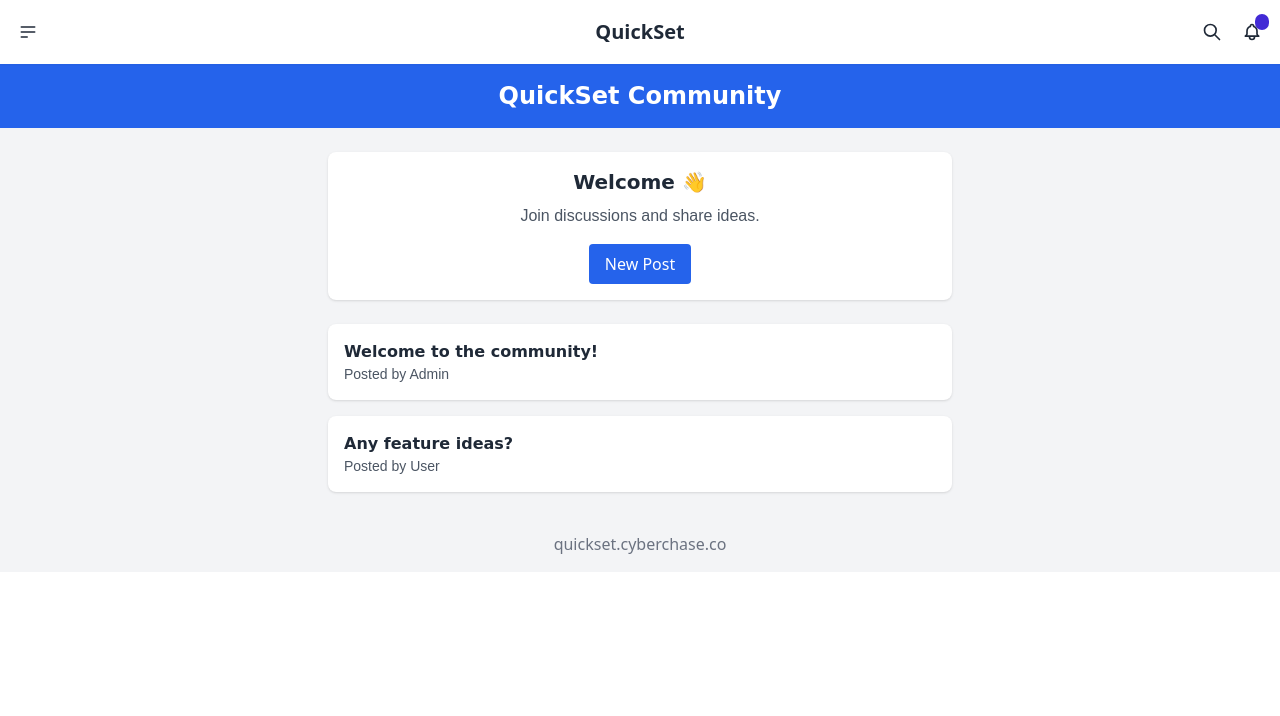
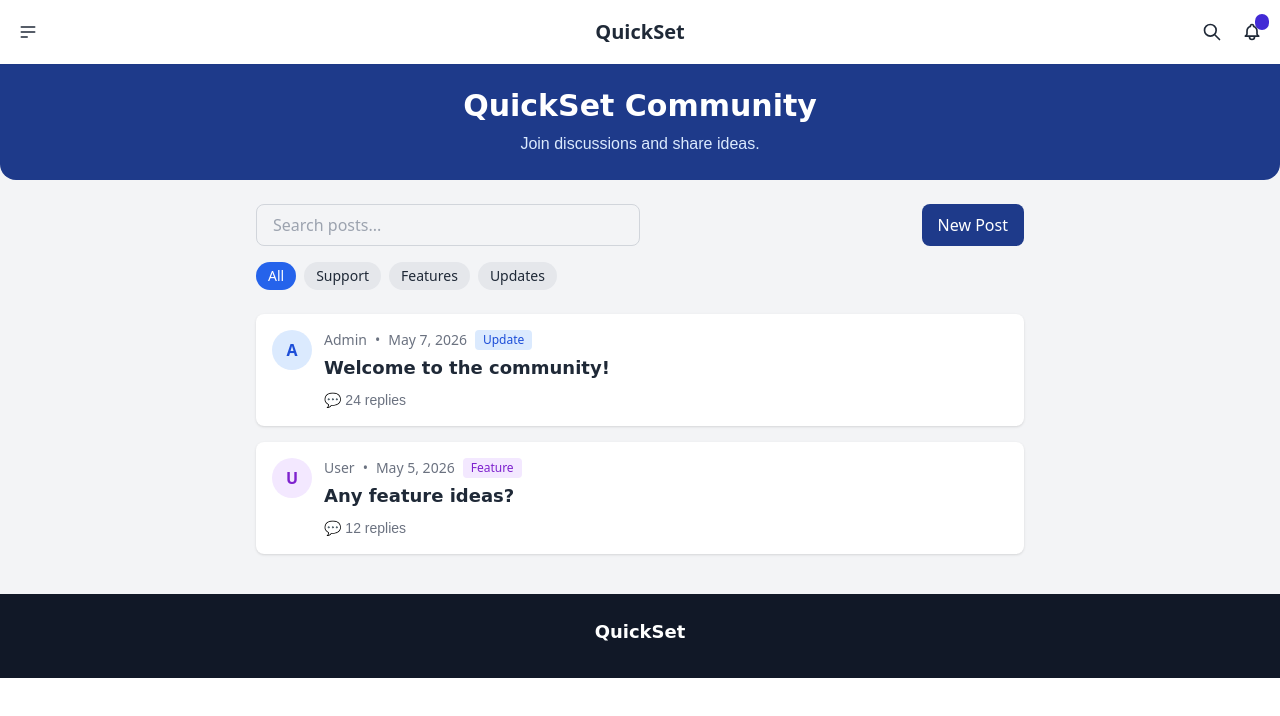
Before and after one commit to Brooklyn-STEAM/quickset, a website built with Vite: page src/pages/com.html in a window 1280 px wide. Built offline with nearby package versions, Linux system fonts and the light colour scheme.

Commit message:
Ctc #4 (#61)
* change my contact intro

* change my contact intro

* fix contact page

* fix contact page

* fix contact page

```diff
--- a/src/pages/com.html
+++ b/src/pages/com.html
@@ -41,44 +41,141 @@
 </head>
 <body class="bg-gray-100 text-gray-800">
 
-  <!-- Header -->
-  <header class="bg-blue-600 text-white p-4 text-center">
-    <h1 class="text-2xl font-bold">QuickSet Community</h1>
+
+
+</footer><!-- HEADER -->
+<header class="bg-blue-900 text-white rounded-b-2xl p-6 text-center">
+  <h1 class="text-3xl font-bold">
+    QuickSet Community
+  </h1>
+
+  <p class="mt-2 text-blue-100">
+    Join discussions and share ideas.
+  </p>
 </header>
 
-  <!-- Main -->
-  <main class="max-w-2xl mx-auto p-6">
+<!-- TOP BAR -->
+<div class="max-w-3xl mx-auto mt-6 flex flex-col md:flex-row gap-3 justify-between">
 
-    <!-- Intro -->
-    <div class="bg-white p-4 rounded-lg shadow mb-6 text-center">
-      <h2 class="text-xl font-semibold">Welcome 👋</h2>
-      <p class="text-gray-600 mt-2">Join discussions and share ideas.</p>
-      <button class="mt-4 px-4 py-2 bg-blue-600 text-white rounded hover:bg-blue-700">
+  <!-- Search -->
+  <input
+    type="text"
+    placeholder="Search posts..."
+    class="border border-gray-300 rounded-lg px-4 py-2 w-full md:w-1/2"
+  />
+
+  <!-- New Post -->
+  <button class="bg-blue-900 text-white px-4 py-2 rounded-lg hover:bg-blue-700">
     New Post
   </button>
+
 </div>
 
-    <!-- Posts -->
-    <div class="space-y-4">
+<!-- CATEGORY FILTERS -->
+<div class="max-w-3xl mx-auto mt-4 flex gap-2 flex-wrap">
 
-      <div class="bg-white p-4 rounded-lg shadow">
-        <h3 class="font-bold">Welcome to the community!</h3>
-        <p class="text-gray-600 text-sm">Posted by Admin</p>
+  <button class="bg-blue-600 text-white px-3 py-1 rounded-full text-sm">
+    All
+  </button>
+
+  <button class="bg-gray-200 px-3 py-1 rounded-full text-sm">
+    Support
+  </button>
+
+  <button class="bg-gray-200 px-3 py-1 rounded-full text-sm">
+    Features
+  </button>
+
+  <button class="bg-gray-200 px-3 py-1 rounded-full text-sm">
+    Updates
+  </button>
+
 </div>
 
+<!-- POSTS -->
+<main class="max-w-3xl mx-auto mt-6 space-y-4">
+
+  <!-- Post -->
   <div class="bg-white p-4 rounded-lg shadow">
-        <h3 class="font-bold">Any feature ideas?</h3>
-        <p class="text-gray-600 text-sm">Posted by User</p>
+
+    <div class="flex gap-3">
+
+      <!-- Avatar -->
+      <div class="w-10 h-10 rounded-full bg-blue-100 text-blue-700 flex items-center justify-center font-bold">
+        A
       </div>
 
+      <!-- Content -->
+      <div class="flex-1">
+
+        <div class="flex items-center gap-2 text-sm text-gray-500">
+          <span>Admin</span>
+          <span>•</span>
+          <span>May 7, 2026</span>
+          <span class="bg-blue-100 text-blue-700 px-2 py-0.5 rounded text-xs">
+            Update
+          </span>
+        </div>
+
+        <h2 class="font-bold text-lg mt-1">
+          Welcome to the community!
+        </h2>
+
+        <p class="text-sm text-gray-500 mt-2">
+          💬 24 replies
+        </p>
+
+      </div>
+    </div>
+  </div>
+
+  <!-- Post -->
+  <div class="bg-white p-4 rounded-lg shadow">
+
+    <div class="flex gap-3">
+
+      <!-- Avatar -->
+      <div class="w-10 h-10 rounded-full bg-purple-100 text-purple-700 flex items-center justify-center font-bold">
+        U
+      </div>
+
+      <!-- Content -->
+      <div class="flex-1">
+
+        <div class="flex items-center gap-2 text-sm text-gray-500">
+          <span>User</span>
+          <span>•</span>
+          <span>May 5, 2026</span>
+          <span class="bg-purple-100 text-purple-700 px-2 py-0.5 rounded text-xs">
+            Feature
+          </span>
+        </div>
+
+        <h2 class="font-bold text-lg mt-1">
+          Any feature ideas?
+        </h2>
+
+        <p class="text-sm text-gray-500 mt-2">
+          💬 12 replies
+        </p>
+
+      </div>
+    </div>
   </div>
 
 </main>
 
-  <!-- Footer -->
-  <footer class="text-center text-gray-500 p-4">
-    quickset.cyberchase.co
+<!-- FOOTER -->
+<footer class="bg-gray-900 text-gray-300 mt-10 p-6 text-center">
+
+  <h3 class="text-white font-semibold text-lg">
+    QuickSet
+  </h3>
+
+  <p class="mt-2 text-sm text-gray-400">
+
+
+
+  </p>
+
 </footer>
-
-</body>
-</html>
--- a/src/pages/contact-me.html
+++ b/src/pages/contact-me.html
@@ -8,16 +8,16 @@
   <link rel="stylesheet" href="/src/styles/main.css">
 </head>
 
-<body>
+<body class="bg-blue-900">
   <div class="navbar bg-base-100 shadow-sm">
     <div class="navbar-start">
       <div class="dropdown">
         <div tabindex="0" role="button" class="btn btn-ghost btn-circle">
-          <svg xmlns="http://www.w3.org/2000/svg" class="h-5 w-5" fill="none" viewBox="0 0 24 24" stroke="currentColor"> <path stroke-linecap="round" stroke-linejoin="round" stroke-width="2" d="M4 6h16M4 12h16M4 18h7" /> </svg>
+          <svg xmlns="http://www.w3.org/2000/svg" class="h-5 w-5" fill="none" viewBox="0 0 24 24" stroke="currentColor">
+            <path stroke-linecap="round" stroke-linejoin="round" stroke-width="2" d="M4 6h16M4 12h16M4 18h7" />
+          </svg>
         </div>
-        <ul
-          tabindex="-1"
-          class="menu menu-sm dropdown-content bg-base-100 rounded-box z-1 mt-3 w-52 p-2 shadow">
+        <ul tabindex="-1" class="menu menu-sm dropdown-content bg-base-100 rounded-box z-1 mt-3 w-52 p-2 shadow">
           <li><a href="index.html">Homepage</a></li>
           <li><a href="about.html">About</a></li>
           <li><a href="product.html">Product</a></li>
@@ -31,25 +31,32 @@
     </div>
     <div class="navbar-end">
       <button class="btn btn-ghost btn-circle">
-        <svg xmlns="http://www.w3.org/2000/svg" class="h-5 w-5" fill="none" viewBox="0 0 24 24" stroke="currentColor"> <path stroke-linecap="round" stroke-linejoin="round" stroke-width="2" d="M21 21l-6-6m2-5a7 7 0 11-14 0 7 7 0 0114 0z" /> </svg>
+        <svg xmlns="http://www.w3.org/2000/svg" class="h-5 w-5" fill="none" viewBox="0 0 24 24" stroke="currentColor">
+          <path stroke-linecap="round" stroke-linejoin="round" stroke-width="2"
+            d="M21 21l-6-6m2-5a7 7 0 11-14 0 7 7 0 0114 0z" />
+        </svg>
       </button>
       <button class="btn btn-ghost btn-circle">
         <div class="indicator">
-          <svg xmlns="http://www.w3.org/2000/svg" class="h-5 w-5" fill="none" viewBox="0 0 24 24" stroke="currentColor"> <path stroke-linecap="round" stroke-linejoin="round" stroke-width="2" d="M15 17h5l-1.405-1.405A2.032 2.032 0 0118 14.158V11a6.002 6.002 0 00-4-5.659V5a2 2 0 10-4 0v.341C7.67 6.165 6 8.388 6 11v3.159c0 .538-.214 1.055-.595 1.436L4 17h5m6 0v1a3 3 0 11-6 0v-1m6 0H9" /> </svg>
+          <svg xmlns="http://www.w3.org/2000/svg" class="h-5 w-5" fill="none" viewBox="0 0 24 24" stroke="currentColor">
+            <path stroke-linecap="round" stroke-linejoin="round" stroke-width="2"
+              d="M15 17h5l-1.405-1.405A2.032 2.032 0 0118 14.158V11a6.002 6.002 0 00-4-5.659V5a2 2 0 10-4 0v.341C7.67 6.165 6 8.388 6 11v3.159c0 .538-.214 1.055-.595 1.436L4 17h5m6 0v1a3 3 0 11-6 0v-1m6 0H9" />
+          </svg>
           <span class="badge badge-xs badge-primary indicator-item"></span>
         </div>
       </button>
     </div>
   </div>
 
-  <div class="isolate bg-white px-6 py-24 sm:py-32 lg:px-8">
+
   <div aria-hidden="true" class="absolute inset-x-0 -top-40 -z-10 transform-gpu overflow-hidden blur-3xl sm:-top-80">
   </div>
   <div class="mx-auto max-w-2xl text-center">
     <h2 class="text-4xl font-semibold tracking-tight text-balance text-gray-900 sm:text-5xl">Contact Us</h2>
-      <p class="mt-2 text-lg/8 text-gray-600">Welcome to Quickset may you please complete this for us </p>
+    <p class="mt-2 text-lg/8 text-gray-600"> Welcome to Quickset may you please complete this for us. Have a question?
+      Send us a message and we'll get back to you within 1 business day </p>
     <form action="#" method="POST" class="mx-auto mt-16 max-w-xl sm:mt-20">
-        <div class="grid grid-cols-1 gap-x-8 gap-y-6 sm:grid-cols-2">
+      <div class="flex flex-col">
         <div>
           <label for="first-name" class="block text-sm/6 font-semibold text-gray-900">First name</label>
           <div class="mt-2.5">
@@ -65,10 +72,17 @@
           </div>
         </div>
         <div class="sm:col-span-2">
-            <label for="company" class="block text-sm/6 font-semibold text-gray-900">Company</label>
+          <label for="company" class="block text-sm/6 font-semibold text-gray-900">company</label>
           <div class="mt-2.5">
-              <input id="company" type="text" name="company" autocomplete="organization"
+            <input id="company " type="text" name="company" autocomplete="organization"
               class="block w-full rounded-md bg-white px-3.5 py-2 text-base text-gray-900 outline-1 -outline-offset-1 outline-gray-300 placeholder:text-gray-400 focus:outline-2 focus:-outline-offset-2 focus:outline-indigo-600" />
+          </div>
+        </div>
+        <div class="sm:col-span-2">
+          <label for="company" class="block text-sm/6 font-semibold text-gray-900">message </label>
+          <div class="mt-2.5">
+            <textarea class="textarea" placeholder="message "></textarea>
+
           </div>
         </div>
         <div class="sm:col-span-2">
@@ -77,6 +91,9 @@
             <input id="email" type="email" name="email" autocomplete="email"
               class="block w-full rounded-md bg-white px-3.5 py-2 text-base text-gray-900 outline-1 -outline-offset-1 outline-gray-300 placeholder:text-gray-400 focus:outline-2 focus:-outline-offset-2 focus:outline-indigo-600" />
           </div>
+        </div>
+        <button class="btn btn-primary mx-auto ">Submit</button>
+
       </div>
           <div class="sm:col-span-2">
             <label for="phone-number" class="block text-sm/6 font-semibold text-gray-900">Phone number</label>
@@ -101,7 +118,6 @@
             </div>
 
 
-            <button class="btn btn-primary">Submit</button>
 
 </body>
 
```
Also changed, not shown: src/assets/cpi.jpg (added). Lines whose indentation alone changed are shown as unchanged.
